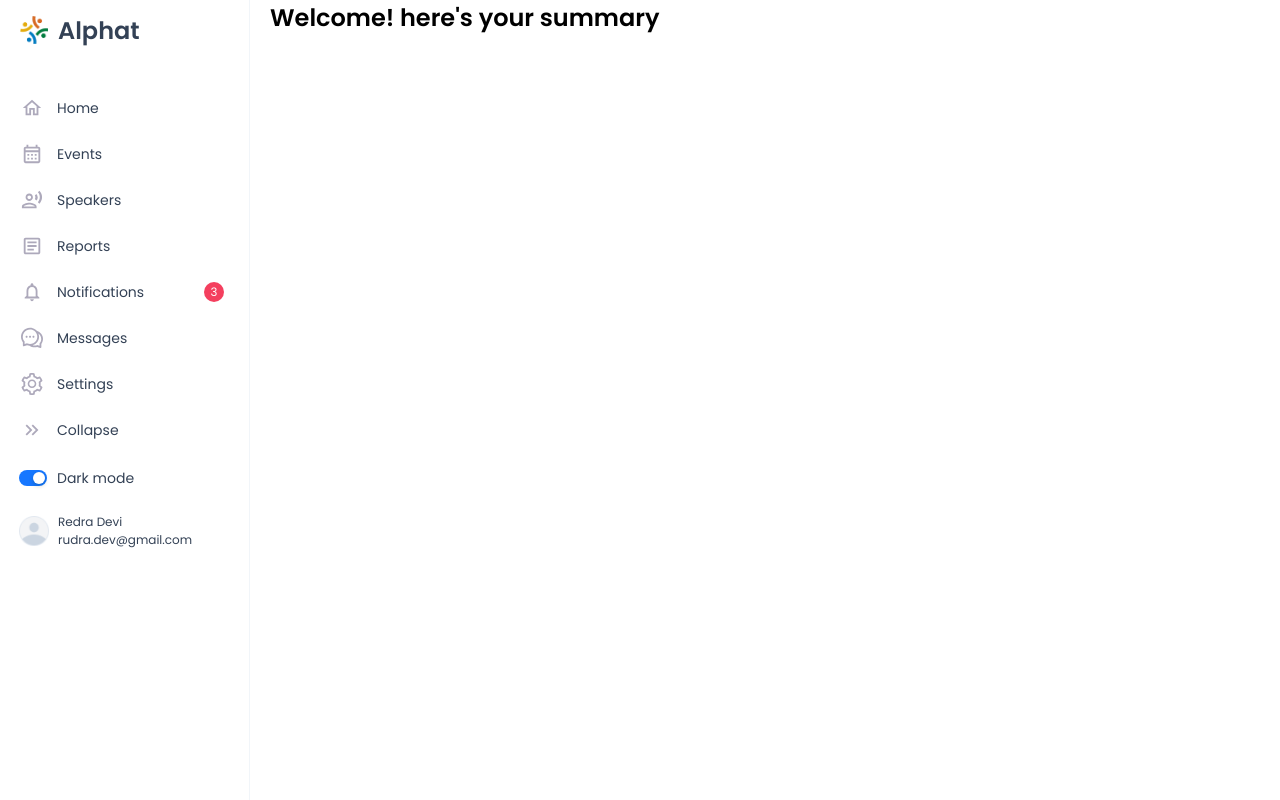
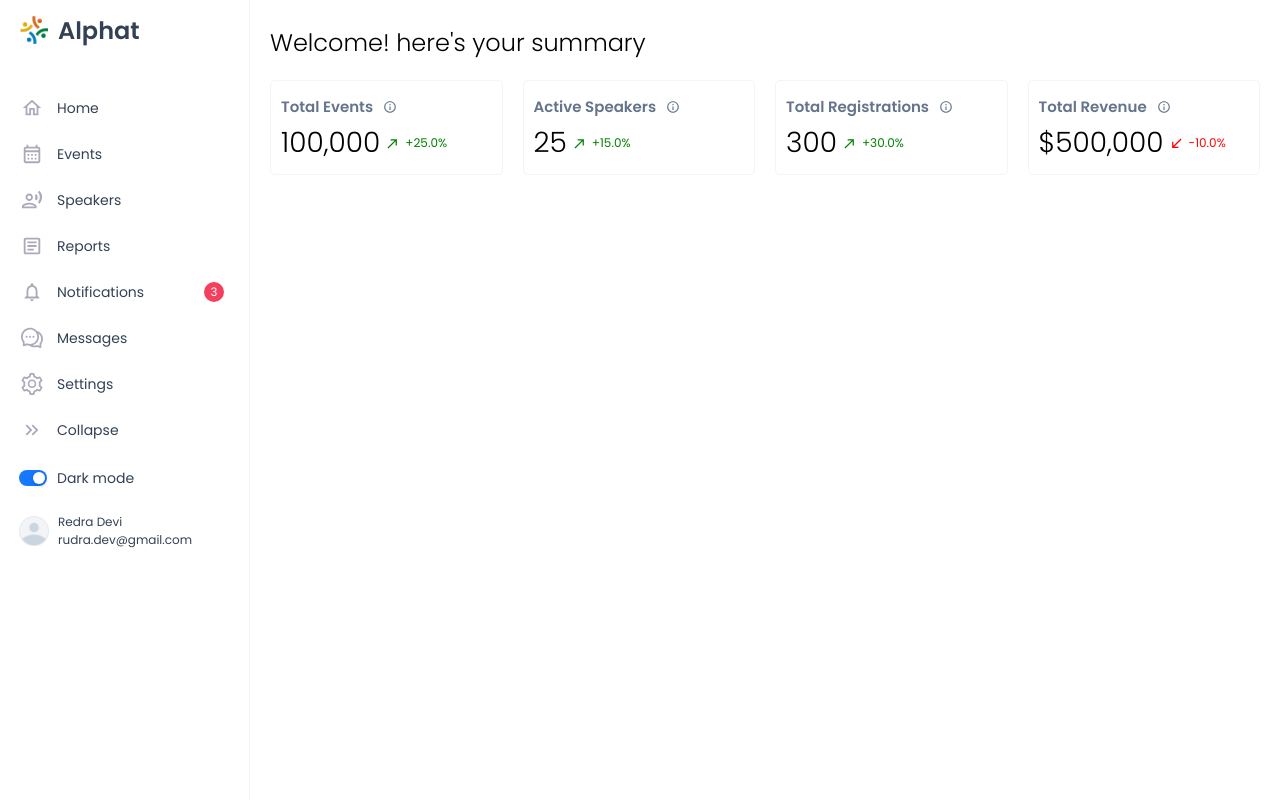
Before and after one commit to Tun95/alphatask, a React (Vite) app: page / in a window 1280 px wide. Built offline with nearby package versions, Linux system fonts and the light colour scheme.

Commit message:
FEAT: added dashbord widget

```diff
--- a/src/common/navbar/styles.scss
+++ b/src/common/navbar/styles.scss
@@ -0,0 +1,8 @@
+.navbar {
+  margin-top: 25px;
+  .header {
+    h2 {
+      font-weight: 300;
+    }
+  }
+}
--- a/src/components/dashboard/widgets/Widget.tsx
+++ b/src/components/dashboard/widgets/Widget.tsx
@@ -1,14 +1,8 @@
 import "./styles.scss";
-import PersonOutlineOutlinedIcon from "@mui/icons-material/PersonOutlineOutlined";
-import ReceiptOutlinedIcon from "@mui/icons-material/ReceiptOutlined";
-import HowToVoteOutlinedIcon from "@mui/icons-material/HowToVoteOutlined";
-import NewspaperOutlinedIcon from "@mui/icons-material/NewspaperOutlined";
-
-// Format numbers with commas (e.g., 2,300,454)
-const formatNumberWithCommas = (num: number): string => {
-  const validNumber = isNaN(num) || num === null || num === undefined ? 0 : num; // Fallback to 0 if num is invalid
-  return validNumber.toLocaleString();
-};
+import CallReceivedOutlinedIcon from "@mui/icons-material/CallReceivedOutlined";
+import CallMadeOutlinedIcon from "@mui/icons-material/CallMadeOutlined";
+import InfoOutlinedIcon from "@mui/icons-material/InfoOutlined";
+import { formatNumberWithCommas } from "../../../utilities/utils/Utils";
 
 interface WidgetProps {
   type: "events" | "speakers" | "users" | "revenue";
@@ -29,7 +23,8 @@ const Widget: React.FC<WidgetProps> = ({
     | {
         title: string;
         isMoney: boolean;
-        icon: JSX.Element;
+        percentageChange: number;
+        isIncrease: boolean;
       }
     | undefined;
 
@@ -51,51 +46,36 @@ const Widget: React.FC<WidgetProps> = ({
       data = {
         title: "Total Events",
         isMoney: false,
-        icon: (
-          <PersonOutlineOutlinedIcon
-            className="icon"
-            style={{ color: "crimson", backgroundColor: "rgba(255,0,0,0.2)" }}
-          />
-        ),
+
+        percentageChange: 25, // Example
+        isIncrease: true,
       };
       break;
     case "speakers":
       data = {
         title: "Active Speakers",
         isMoney: false,
-        icon: (
-          <ReceiptOutlinedIcon
-            className="icon"
-            style={{
-              color: "goldenrod",
-              backgroundColor: "rgba(218,165,32,0.2)",
-            }}
-          />
-        ),
+
+        percentageChange: 15, // Example
+        isIncrease: true,
       };
       break;
     case "users":
       data = {
-        title: "Total Rgistrations",
+        title: "Total Registrations",
         isMoney: false,
-        icon: (
-          <HowToVoteOutlinedIcon
-            className="icon"
-            style={{ color: "green", backgroundColor: "rgba(0,128,0,0.2)" }}
-          />
-        ),
+
+        percentageChange: 30, // Example
+        isIncrease: true,
       };
       break;
     case "revenue":
       data = {
         title: "Total Revenue",
         isMoney: true,
-        icon: (
-          <NewspaperOutlinedIcon
-            className="icon"
-            style={{ color: "purple", backgroundColor: "rgba(128,0,128,0.2)" }}
-          />
-        ),
+
+        percentageChange: -10, // Example
+        isIncrease: false,
       };
       break;
     default:
@@ -108,15 +88,31 @@ const Widget: React.FC<WidgetProps> = ({
   return (
     <div className="widget">
       <div className="left">
-        <span className="title">{data.title}</span>
-        <div className="couter_percentage">
+        <div className="title_info a_flex">
+          <span className="title">{data.title}</span>
+          <span className="info_icon">
+            <InfoOutlinedIcon className="icon" />
+          </span>
+        </div>
+        <div className="counter_percentage a_flex">
           <span className="counter">
             {data.isMoney
               ? `$${dataType.toLocaleString()}`
               : formatNumberWithCommas(dataType)}
           </span>
-          <span className="percentage_icon">
-            <div className="icon">{data.icon}</div>.
+          <span className="percentage_section">
+            <div
+              className="percentage a_flex"
+              style={{ color: data.isIncrease ? "green" : "red" }}
+            >
+              {data.isIncrease ? (
+                <CallMadeOutlinedIcon className="percentage_icon" />
+              ) : (
+                <CallReceivedOutlinedIcon className="percentage_icon" />
+              )}
+              {data.isIncrease ? "+" : "-"}
+              {Math.abs(data.percentageChange)?.toFixed(1)}%
+            </div>
           </span>
         </div>
       </div>
--- a/src/components/dashboard/widgets/styles.scss
+++ b/src/components/dashboard/widgets/styles.scss
@@ -3,8 +3,8 @@
   justify-content: space-between;
   flex: 1;
   padding: 10px;
-  box-shadow: var(--light-shadow);
-  border-radius: 10px;
+  border: 1px solid var(--color-border);
+  border-radius: 5px;
   height: 100%;
   background-color: var(--color-white);
 
@@ -14,30 +14,36 @@
     flex-direction: column;
     justify-content: space-between;
 
+    .title_info {
+      gap: 5px;
+      text-wrap: nowrap;
       .title {
         font-weight: bold;
-      color: var(--color-light-gray);
-      font-size: 14px;
+        color: var(--color-text-dull);
+        font-size: 15px;
+        text-wrap: nowrap;
       }
+      .info_icon {
+        position: relative;
+        top: 3.5px;
+        color: var(--color-text-dull);
+        .icon {
+          font-size: 24px;
+        }
+      }
+    }
+    .counter_percentage {
+      column-gap: 5px;
       .counter {
         font-size: 28px;
         font-weight: 300;
       }
-    .link {
-      width: max-content;
+      .percentage {
         font-size: 12px;
-      border-bottom: 1px solid #6c6c6c;
+        gap: 5px;
+        .percentage_icon {
+          font-size: 15px;
         }
-    .percentage {
-      display: flex;
-      align-items: center;
-      font-size: 14px;
-
-      &.positive {
-        color: green;
-      }
-      &.negative {
-        color: red;
       }
     }
     .icon {
--- a/src/screens/dashboardscreen/DashboardScreen.tsx
+++ b/src/screens/dashboardscreen/DashboardScreen.tsx
@@ -2,7 +2,13 @@ import { Helmet } from "react-helmet-async";
 import "./styles.scss";
 import NavBar from "../../common/navbar/NavBar";
 import SideBar from "../../common/sidebar/SideBar";
+import Widget from "../../components/dashboard/widgets/Widget";
 function DashboardScreen() {
+  const TotalEvent = 100000;
+  const TotalSpeakers = 25;
+  const TotalUsers = 300;
+  const TotalRevenue = 500000;
+
   return (
     <div className="dashboard_screen">
       <Helmet>
@@ -13,8 +19,22 @@ function DashboardScreen() {
           <div className="left">
             <SideBar />
           </div>
-          <div className="right">
-            <NavBar />
+
+          <div className="right ">
+            <div className="nav">
+              {" "}
+              <NavBar />
+            </div>
+            <div className="widgets">
+              <Widget TotalEvent={TotalEvent} type="events" />
+              <Widget TotalSpeakers={TotalSpeakers} type="speakers" />
+              <Widget TotalUsers={TotalUsers} type="users" />
+              <Widget TotalRevenue={TotalRevenue} type="revenue" />
+            </div>
+            <div className="chart_slider">
+              <div className="chart"></div>
+              <div className="slider"></div>
+            </div>
           </div>
         </div>
       </div>
--- a/src/screens/dashboardscreen/styles.scss
+++ b/src/screens/dashboardscreen/styles.scss
@@ -3,6 +3,20 @@
     .content {
       width: 100%;
       gap: 20px;
+      .left {
+        flex: 1;
+      }
+      .right {
+        padding-right: 20px;
+        width: 100%;
+        .widgets {
+          display: flex;
+          padding: 20px 0px;
+          gap: 20px;
+          width: 100%;
+          flex-wrap: wrap;
+        }
+      }
     }
   }
 }
--- /dev/null
+++ b/src/utilities/utils/Utils.tsx
@@ -0,0 +1,5 @@
+// Format numbers with commas (e.g., 2,300,454)
+export const formatNumberWithCommas = (num: number): string => {
+  const validNumber = isNaN(num) || num === null || num === undefined ? 0 : num; // Fallback to 0 if num is invalid
+  return validNumber.toLocaleString();
+};
```
Lines whose indentation alone changed are shown as unchanged.
